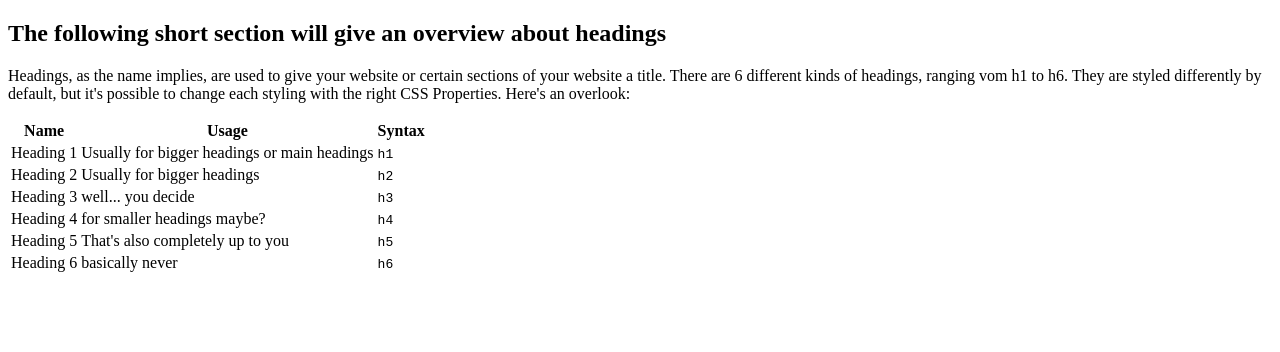
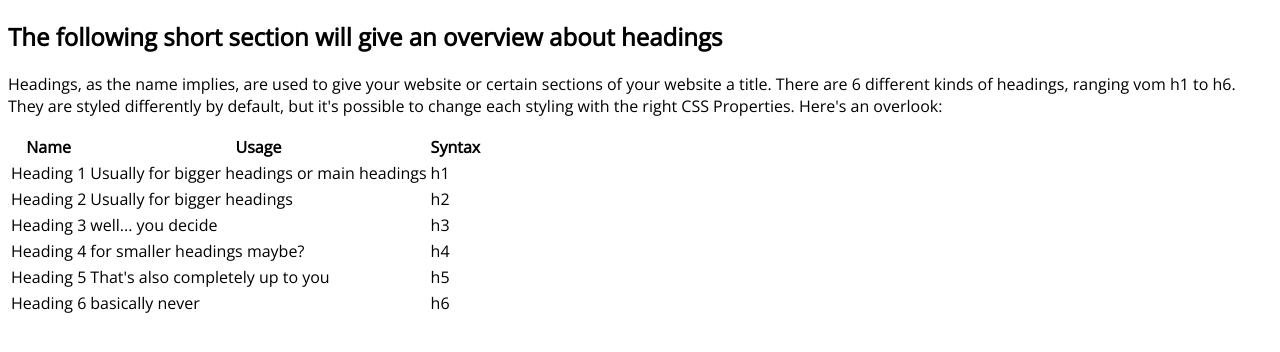
Before and after one commit to heckspoiler/cheatsheet-html-css, a plain HTML site: page index.html in a window 1280 px wide. Drawn offline with nearby package versions, Linux system fonts and the light colour scheme.

Commit message:
added css stylesheet

```diff
--- a/index.html
+++ b/index.html
@@ -5,6 +5,7 @@
     <meta http-equiv="X-UA-Compatible" content="IE=edge">
     <meta name="viewport" content="width=device-width, initial-scale=1.0">
     <title>CHEATSHEET</title>
+    <link rel="stylesheet" href="./styles.css">
     <link rel="preconnect" href="https://fonts.googleapis.com">
     <link rel="preconnect" href="https://fonts.gstatic.com" crossorigin>
     <link href="https://fonts.googleapis.com/css2?family=Open+Sans:wght@300&display=swap" rel="stylesheet">
--- a/styles.css
+++ b/styles.css
@@ -1,3 +1,3 @@
 * {
-    font-family: "Open-Sans";
+    font-family: 'Open Sans', sans-serif;
 }
```
